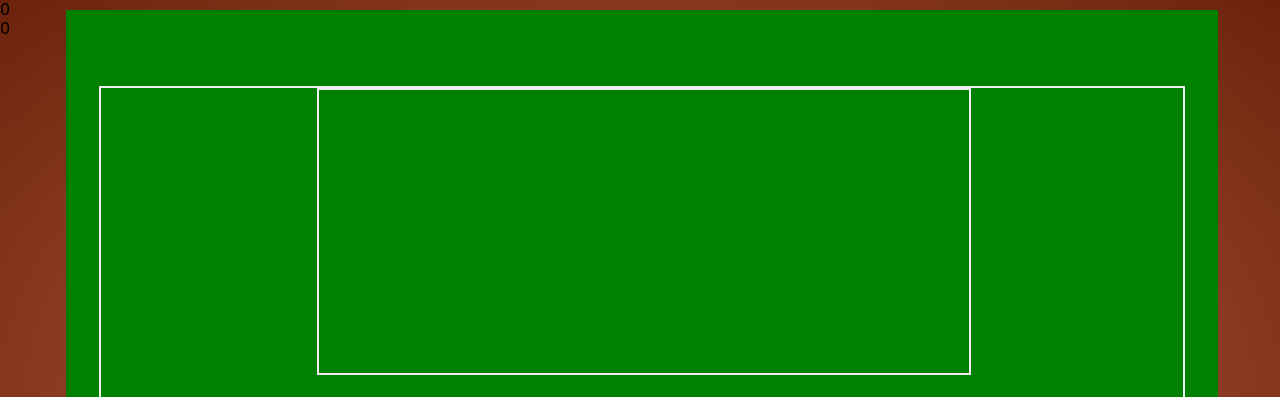
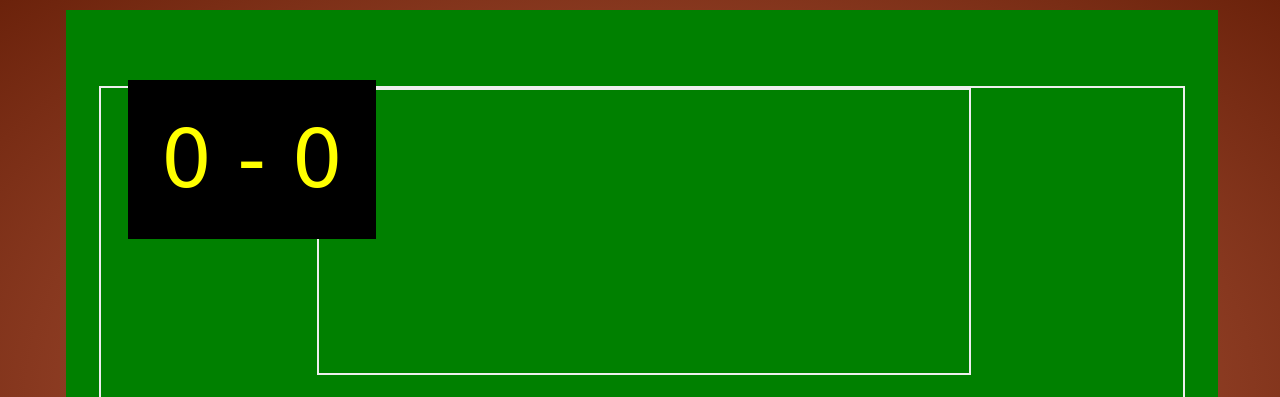
Before and after one commit to djquesadilla/keizerball, a PHP site: page / in a window 1280 px wide. Shown: the top 397 px of the page. Run offline with PHP 8.4, Linux system fonts and the light colour scheme.

Commit message:
keizerscore

```diff
--- a/css/main.css
+++ b/css/main.css
@@ -1,3 +1,8 @@
+@font-face {
+  font-family: "Staatliches", cursive;
+  src: url("../fonts/Staatliches-Regular.ttf");
+}
+
 body, html {
   position: relative;
   margin: 0;
@@ -109,8 +114,13 @@ body, html {
 }
 #scoreboard {
   position: fixed;
-  top: 0;
-  left: 0;
+  top: 10%;
+  left: 10%;
   z-index: 99;
-  font-family: 'Staatliches', cursive;
+  font-size: 500%;
+  font-family: "Staatliches", cursive;
+  border: 3px solid black;
+  background-color: black;
+  padding: 30px;
+  color: yellow;
 }
--- a/index.html
+++ b/index.html
@@ -17,8 +17,7 @@
       <div class="penalty"></div>
     </div>
     <div id="scoreboard">
-        <div class="keizerscore">0</div>
-        <div class="awayscore">0</div>
+        <span class="keizerscore score">0</span> - 0
     </div>
   </body>
 </html>
```
